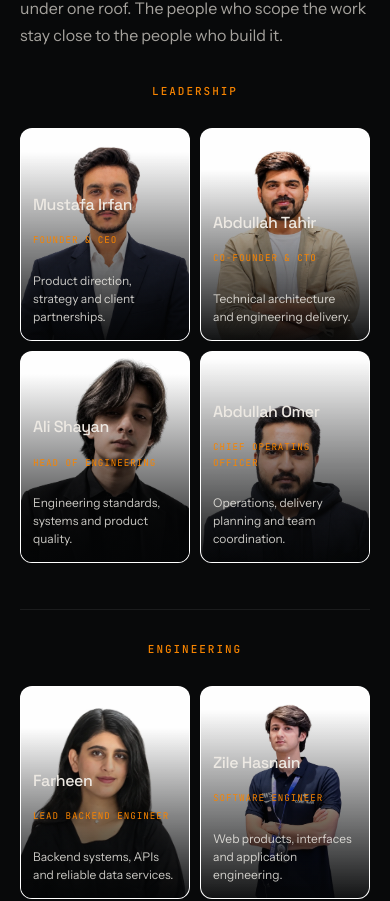
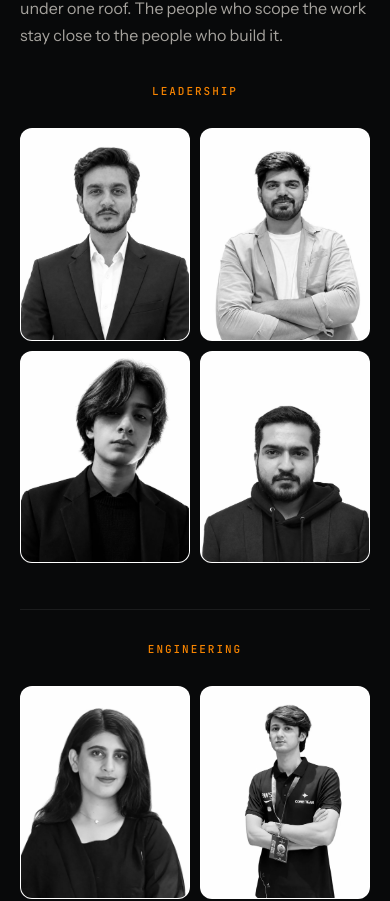
Before and after one commit to divlynxinc-sys/divlynx, a React (Vite) app: page / in a window 390 px wide. Shown: the part 6495-7396 px from the top of the page. Built offline with nearby package versions, Linux system fonts and the light colour scheme; no server answers.

Commit message:
Updated mobile specific UI

```diff
--- a/src/components/Team.jsx
+++ b/src/components/Team.jsx
@@ -1,3 +1,4 @@
+import { useState } from "react";
 import { motion } from "framer-motion";
 import "../css/team.css";
 
@@ -50,10 +51,24 @@ const ENGINEERING = [
 ];
 
 function Profile({ member, index = 0 }) {
+  const [expanded, setExpanded] = useState(false);
+
+  const toggleExpanded = () => setExpanded((current) => !current);
+
   return (
     <motion.article
-      className="team-card"
+      className={`team-card${expanded ? " is-active" : ""}`}
       tabIndex={0}
+      role="button"
+      aria-expanded={expanded}
+      aria-label={`${member.name}, ${member.role}. Tap to ${expanded ? "hide" : "show"} details.`}
+      onClick={toggleExpanded}
+      onKeyDown={(event) => {
+        if (event.key === "Enter" || event.key === " ") {
+          event.preventDefault();
+          toggleExpanded();
+        }
+      }}
       initial={{ opacity: 0, y: 24 }}
       whileInView={{ opacity: 1, y: 0 }}
       viewport={{ once: true, margin: "-60px" }}
--- a/src/css/team.css
+++ b/src/css/team.css
@@ -163,8 +163,46 @@
 }
 
 @media (hover: none) {
-  .team-card__image { filter: grayscale(0); }
-  .team-card__description { max-height: 70px; margin-top: 9px; opacity: 1; transform: none; }
+  .team-card { cursor: pointer; }
+
+  .team-card__body {
+    opacity: 0;
+    transform: translateY(10px);
+    pointer-events: none;
+    transition: opacity .28s var(--ease), transform .35s var(--ease);
+  }
+
+  .team-card:not(.is-active) .team-card__image { filter: grayscale(1); }
+
+  .team-card:not(.is-active) .team-card__portrait {
+    border-color: var(--line);
+    transform: none;
+  }
+
+  .team-card:not(.is-active) .team-card__description {
+    max-height: 0;
+    margin-top: 0;
+    opacity: 0;
+    transform: translateY(8px);
+  }
+
+  .team-card.is-active .team-card__image { filter: grayscale(0); }
+
+  .team-card.is-active .team-card__portrait {
+    border-color: rgba(255, 154, 20, .7);
+  }
+
+  .team-card.is-active .team-card__body {
+    opacity: 1;
+    transform: translateY(0);
+  }
+
+  .team-card.is-active .team-card__description {
+    max-height: 70px;
+    margin-top: 9px;
+    opacity: 1;
+    transform: none;
+  }
 }
 
 @media (prefers-reduced-motion: reduce) {
```
